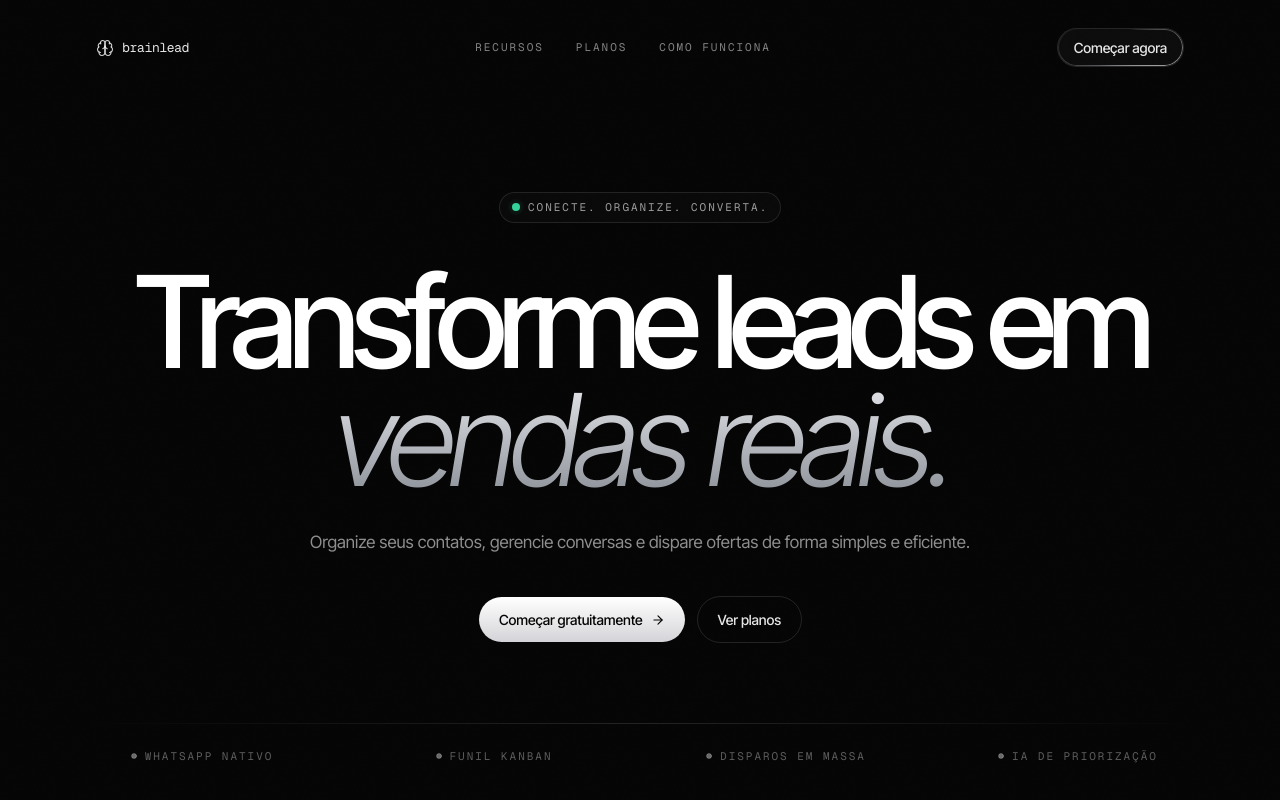
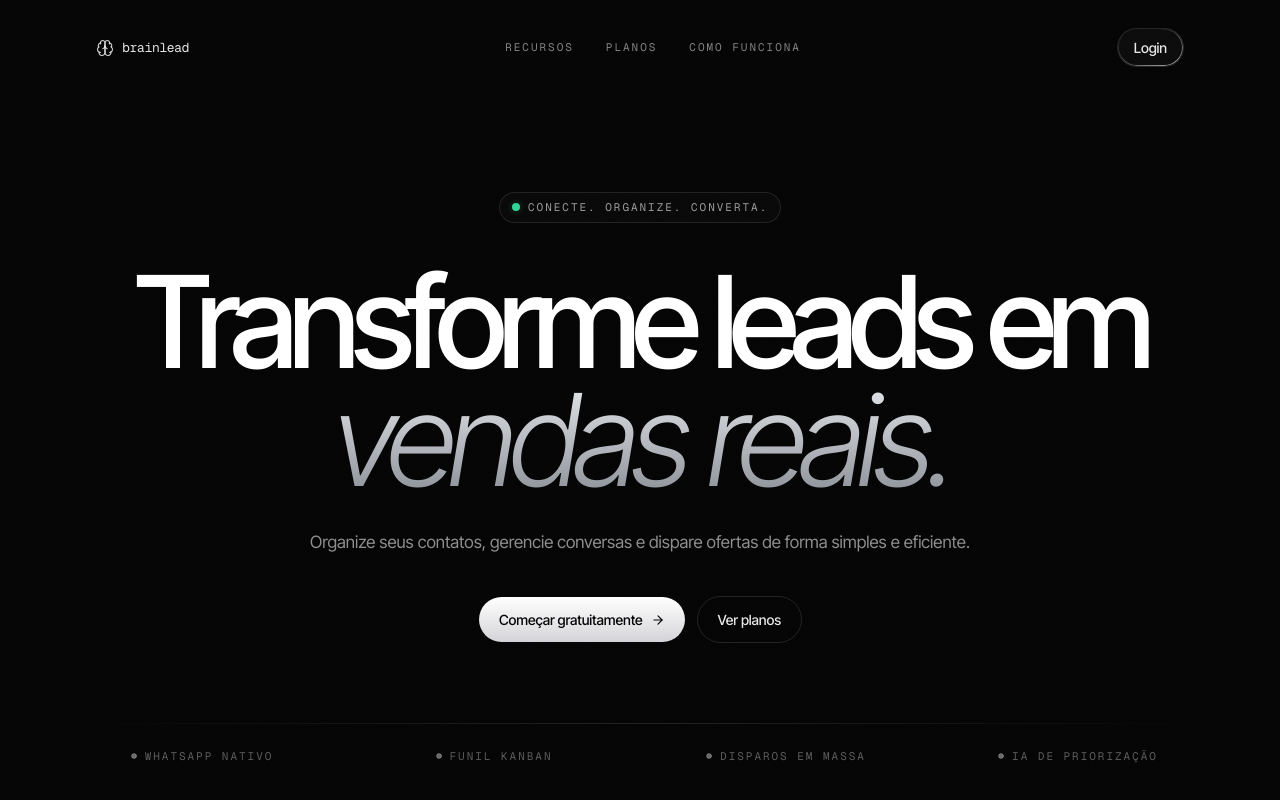
Before and after one commit to jonathaslima20-design/narixfenix, a React (Vite) app: page / in a window 1280 px wide. Shown: the top 800 px of the page. Built offline with nearby package versions, Linux system fonts and the light colour scheme; no server answers.

Commit message:
Update button to 'Login' and link to /login

```diff
--- a/src/pages/LandingPage.tsx
+++ b/src/pages/LandingPage.tsx
@@ -133,11 +133,11 @@ function Header() {
         </nav>
 
         <Link
-          to="/cadastro"
+          to="/login"
           className="beam relative rounded-full px-4 py-2 text-[14px] font-medium text-white/90 bg-white/[0.03] border border-white/10"
           style={{ letterSpacing: '-0.01em' }}
         >
-          Começar agora
+          Login
         </Link>
       </div>
     </header>
```
